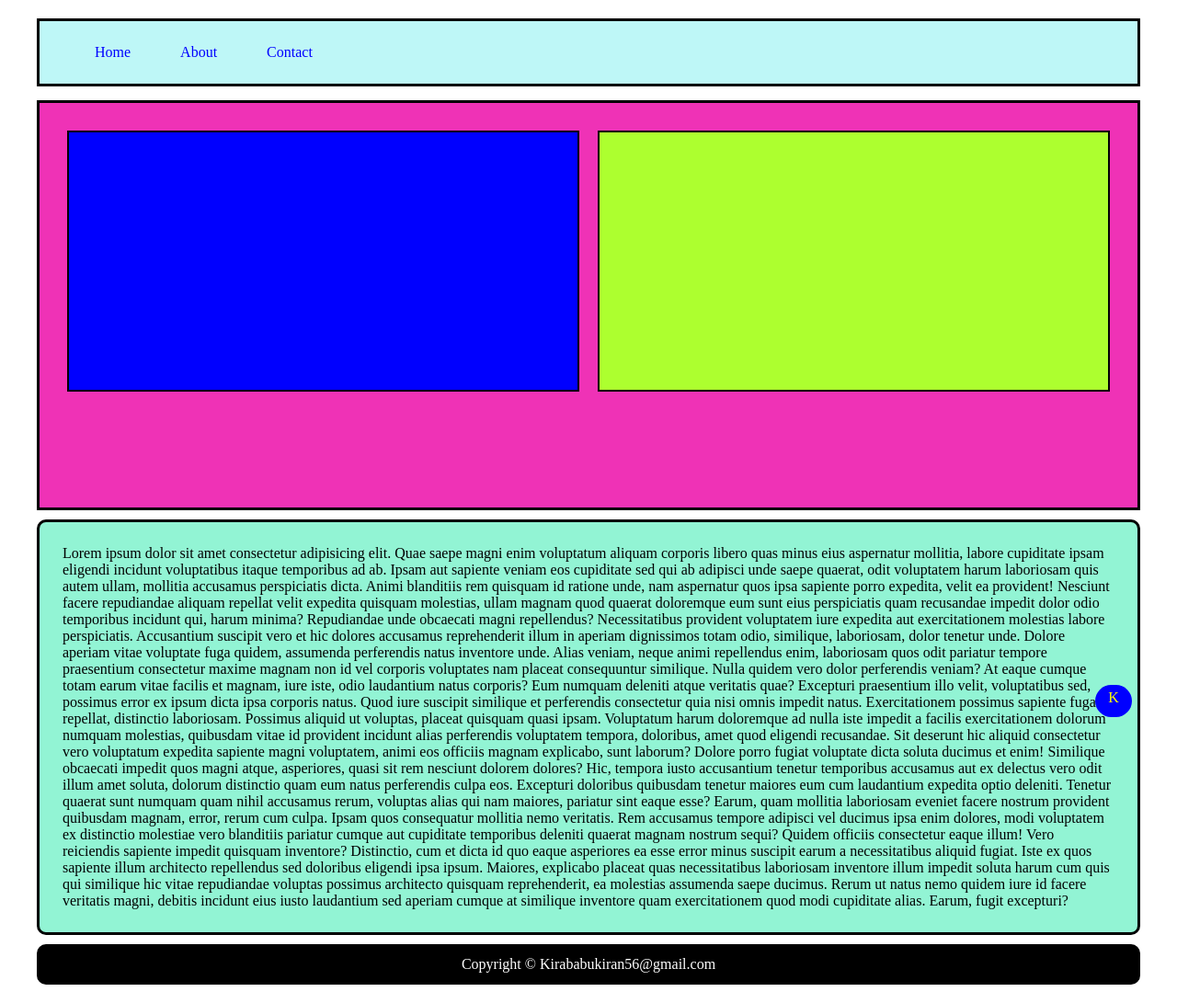
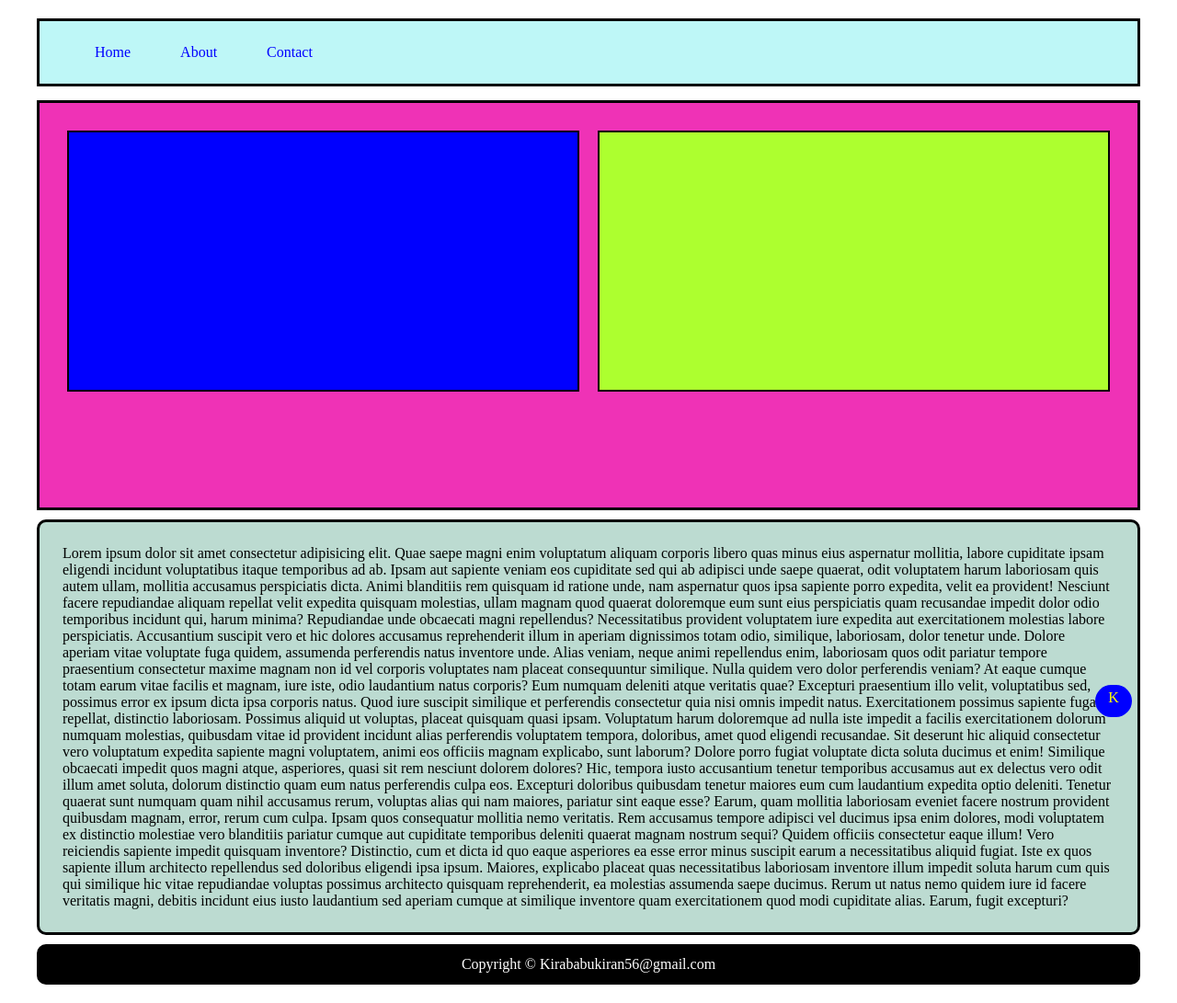
Before and after one commit to Kiran5655/FirstWebsites, a plain HTML site: page Website 3/index.html in a window 1280 px wide. Shown: the whole page at 92% size. Drawn offline with Linux system fonts and the light colour scheme.

Commit message:
Display Layouts

```diff
--- a/Website 3/style.css
+++ b/Website 3/style.css
@@ -45,7 +45,7 @@ nav ul li{
 .rect{
     border: 3px solid black;
     border-radius: 10px;
-    background-color: rgb(146, 244, 212);
+    background-color: rgb(188, 219, 209);
     padding: 15px;
 }
 .circle{
```
